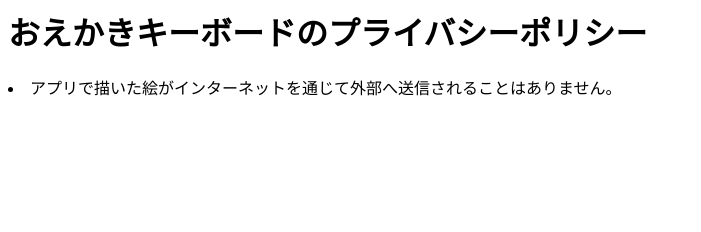
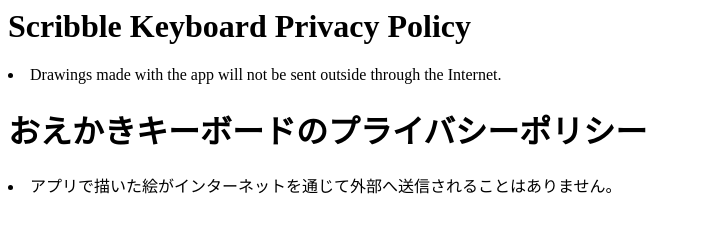
Before and after one commit to pishiko/paint-keyboard-page, a plain HTML site: page docs/privacypolicy/index.html in a window 1280 px wide. Shown: the whole page, without its empty margins (0-701 px from the left). Drawn offline with Linux system fonts and the light colour scheme.

Commit message:
add english policy

```diff
--- a/docs/privacypolicy/index.html
+++ b/docs/privacypolicy/index.html
@@ -5,8 +5,10 @@
         <meta name="viewport" content="width=device-width, initial-scale=1.0">
     </head>
     <body>
+        <h1>Scribble Keyboard Privacy Policy</h1>
+        <li>Drawings made with the app will not be sent outside through the Internet.</li>
+
         <h1>おえかきキーボードのプライバシーポリシー</h1>
-
         <li>アプリで描いた絵がインターネットを通じて外部へ送信されることはありません。</li>
     </body>
 </html>
```
